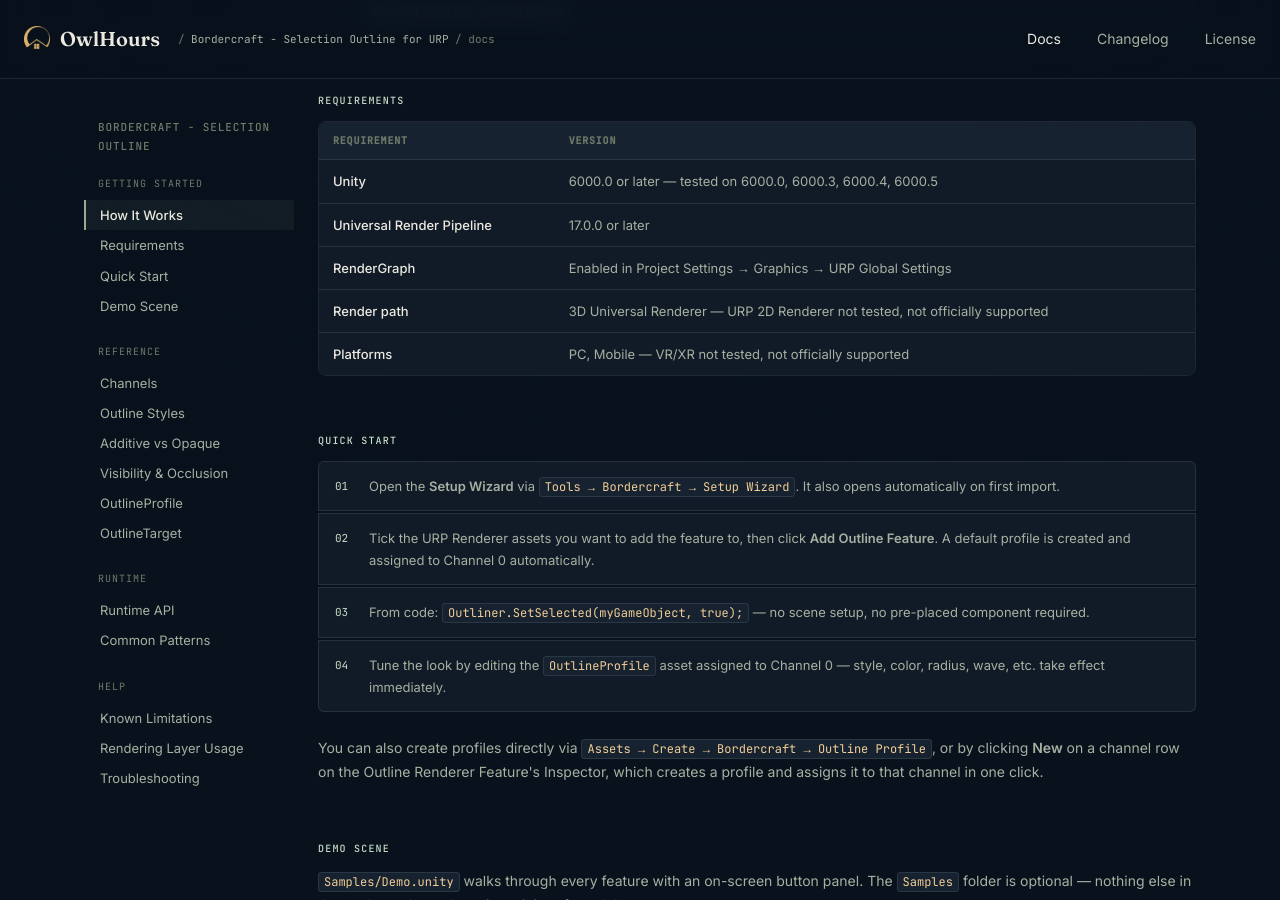
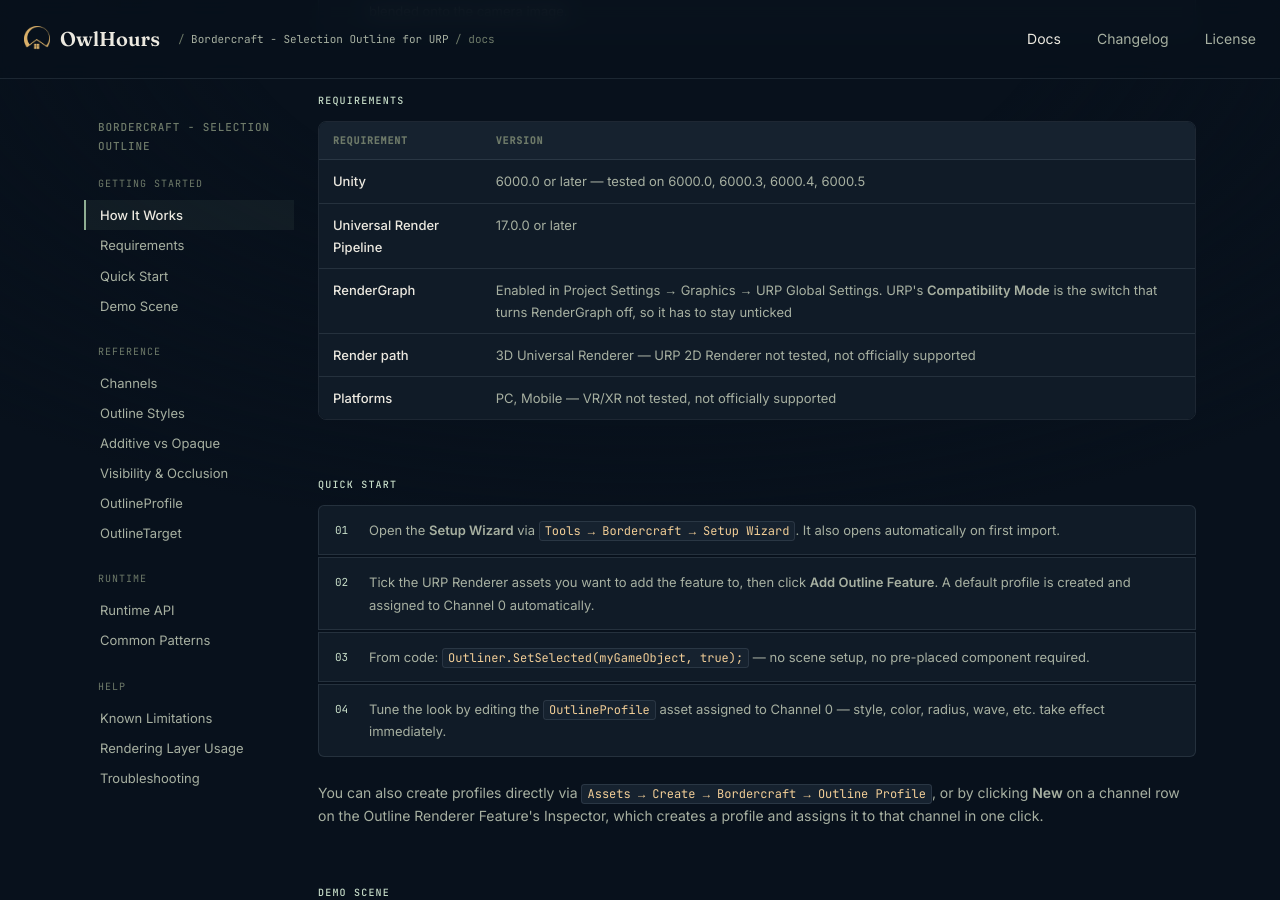
Before and after one commit to owlhoursspace/owlhourspace.github.io, a Jekyll site: the page tools/bordercraft-selection-outline-urp/docs/index.html, which Jekyll copies as it is, in a window 1280 px wide and 900 px high, scrolled down 777 px. Built offline with Jekyll 4.4.1, drawn with Linux system fonts in a browser that asks for light colours; some of the changed text lies outside the part shown.

Commit message:
Name Compatibility Mode as the switch that turns RenderGraph off
Co-Authored-By: Claude Opus 5 <noreply@anthropic.com>

```diff
--- a/tools/bordercraft-selection-outline-urp/docs/index.html
+++ b/tools/bordercraft-selection-outline-urp/docs/index.html
@@ -314,7 +314,7 @@
         <tbody>
           <tr><td>Unity</td><td>6000.0 or later — tested on 6000.0, 6000.3, 6000.4, 6000.5</td></tr>
           <tr><td>Universal Render Pipeline</td><td>17.0.0 or later</td></tr>
-          <tr><td>RenderGraph</td><td>Enabled in Project Settings → Graphics → URP Global Settings</td></tr>
+          <tr><td>RenderGraph</td><td>Enabled in Project Settings → Graphics → URP Global Settings. URP's <strong>Compatibility Mode</strong> is the switch that turns RenderGraph off, so it has to stay unticked</td></tr>
           <tr><td>Render path</td><td>3D Universal Renderer — URP 2D Renderer not tested, not officially supported</td></tr>
           <tr><td>Platforms</td><td>PC, Mobile — VR/XR not tested, not officially supported</td></tr>
         </tbody>
@@ -621,6 +621,7 @@
     <div class="item-list">
       <div class="item">Confirm the Outline Renderer Feature is added and enabled on the active URP Renderer asset (use the Setup Wizard to check — <code>Tools → Bordercraft → Setup Wizard</code>).</div>
       <div class="item">Confirm a Profile is assigned to the channel you're selecting on — check the Console for a "no Profile is assigned to that channel" warning.</div>
+      <div class="item">Confirm RenderGraph is on. The setting that turns it off is named <strong>Compatibility Mode</strong> (Project Settings → Graphics → URP Global Settings), so a project with that ticked has no RenderGraph for the feature to hook into and draws nothing at all.</div>
       <div class="item">If using a Wave setting outside Play mode, it only moves while the view repaints (see Known Limitations).</div>
     </div>
 
--- a/tools/bordercraft-selection-outline-urp/index.html
+++ b/tools/bordercraft-selection-outline-urp/index.html
@@ -500,7 +500,7 @@
           <tr>
             <td>Render pipeline</td>
             <td>URP 17.0.0</td>
-            <td>Requires RenderGraph mode</td>
+            <td>Requires RenderGraph — URP's Compatibility Mode must stay off</td>
           </tr>
           <tr>
             <td>Render path</td>
```
